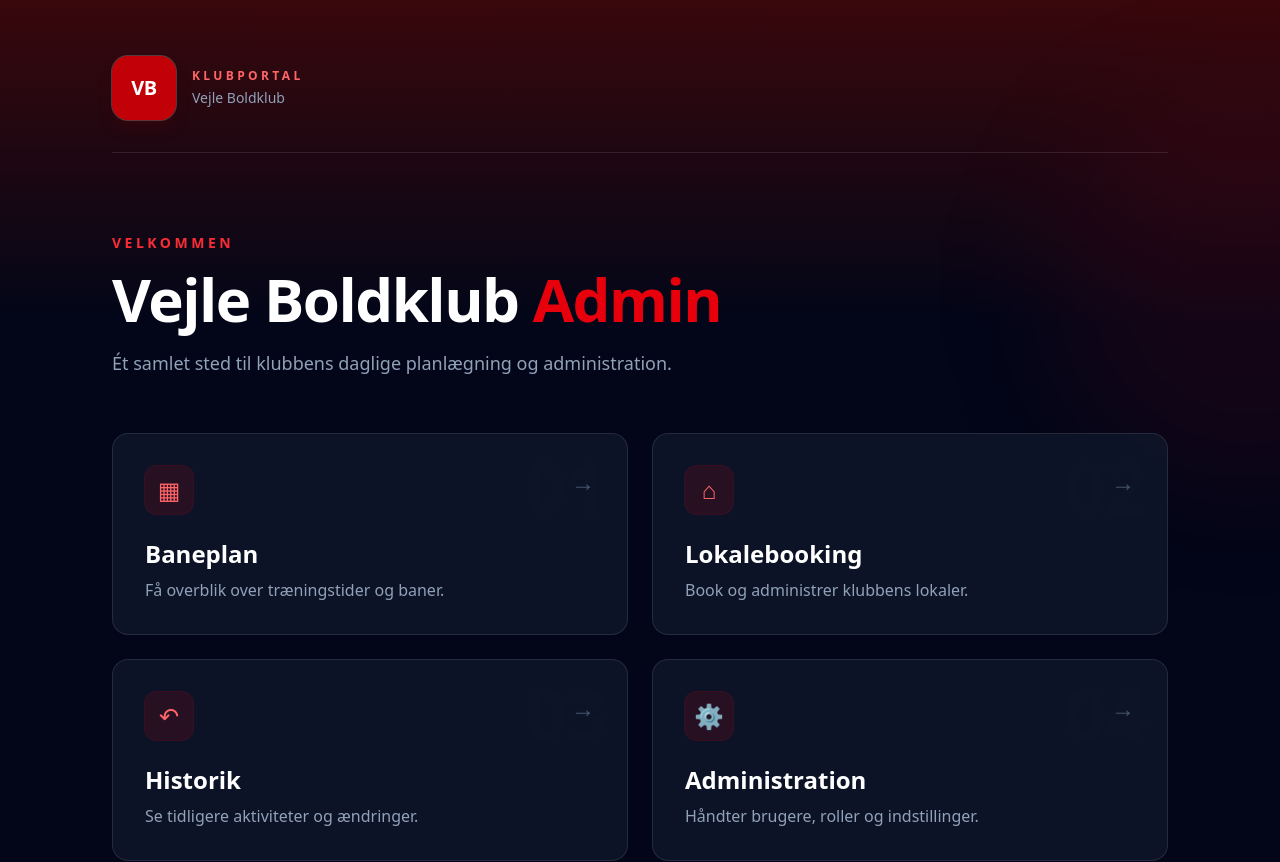
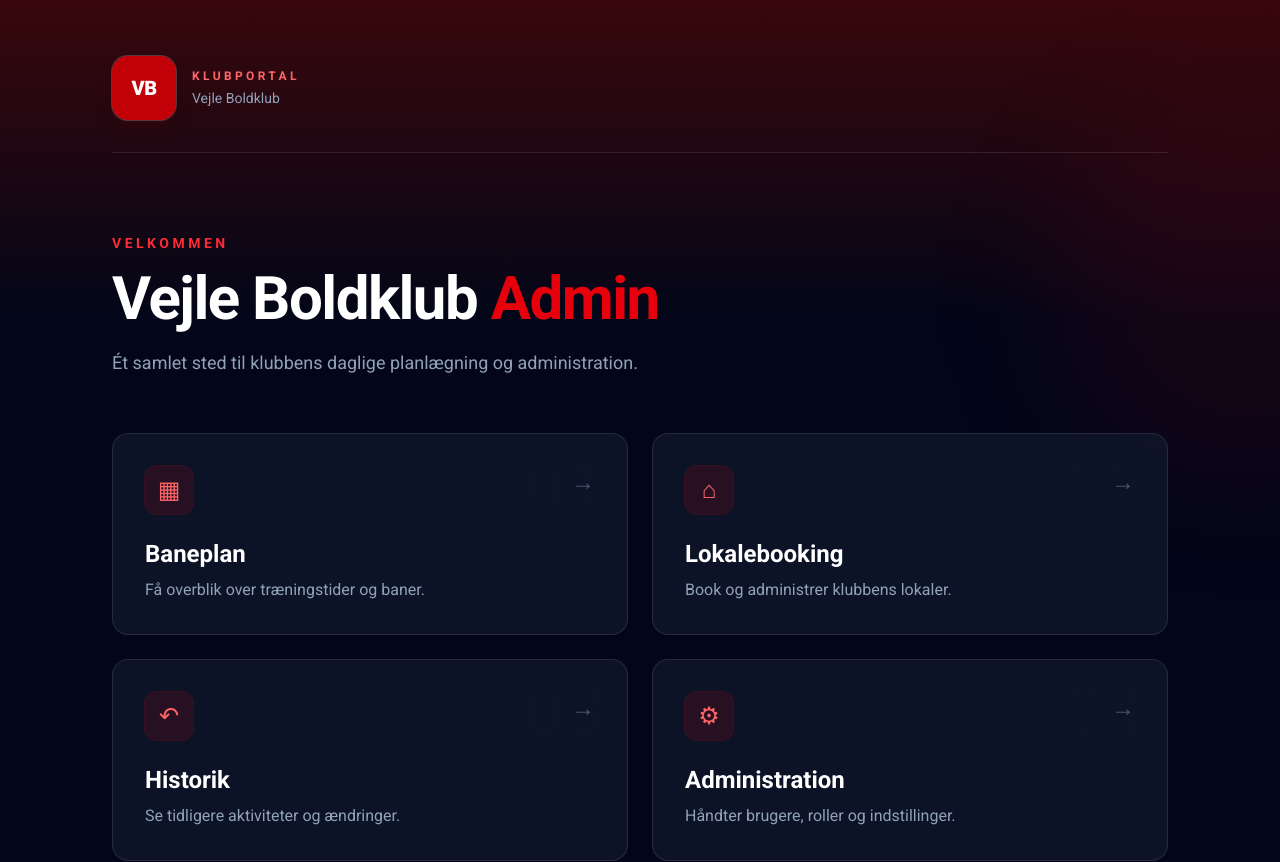
Before and after one commit to VejleBoldklub/VBAdmin, a Next.js app: page / in a window 1280 px wide. Shown: the top 862 px of the page. Built offline with nearby package versions, Linux system fonts and the light colour scheme.

Commit message:
Brug Roboto som fast skrifttype

```diff
--- a/app/layout.tsx
+++ b/app/layout.tsx
@@ -1,5 +1,13 @@
 import type { Metadata } from "next";
+import { Roboto } from "next/font/google";
 import "./globals.css";
+
+const roboto = Roboto({
+  display: "swap",
+  subsets: ["latin"],
+  variable: "--font-roboto",
+  weight: ["400", "500", "700", "900"],
+});
 
 export const metadata: Metadata = {
   title: "Vejle Boldklub Admin",
@@ -9,7 +17,7 @@
 export default function RootLayout({ children }: Readonly<{ children: React.ReactNode }>) {
   return (
     <html lang="da">
-      <body>{children}</body>
+      <body className={`${roboto.variable} antialiased`}>{children}</body>
     </html>
   );
 }
```
